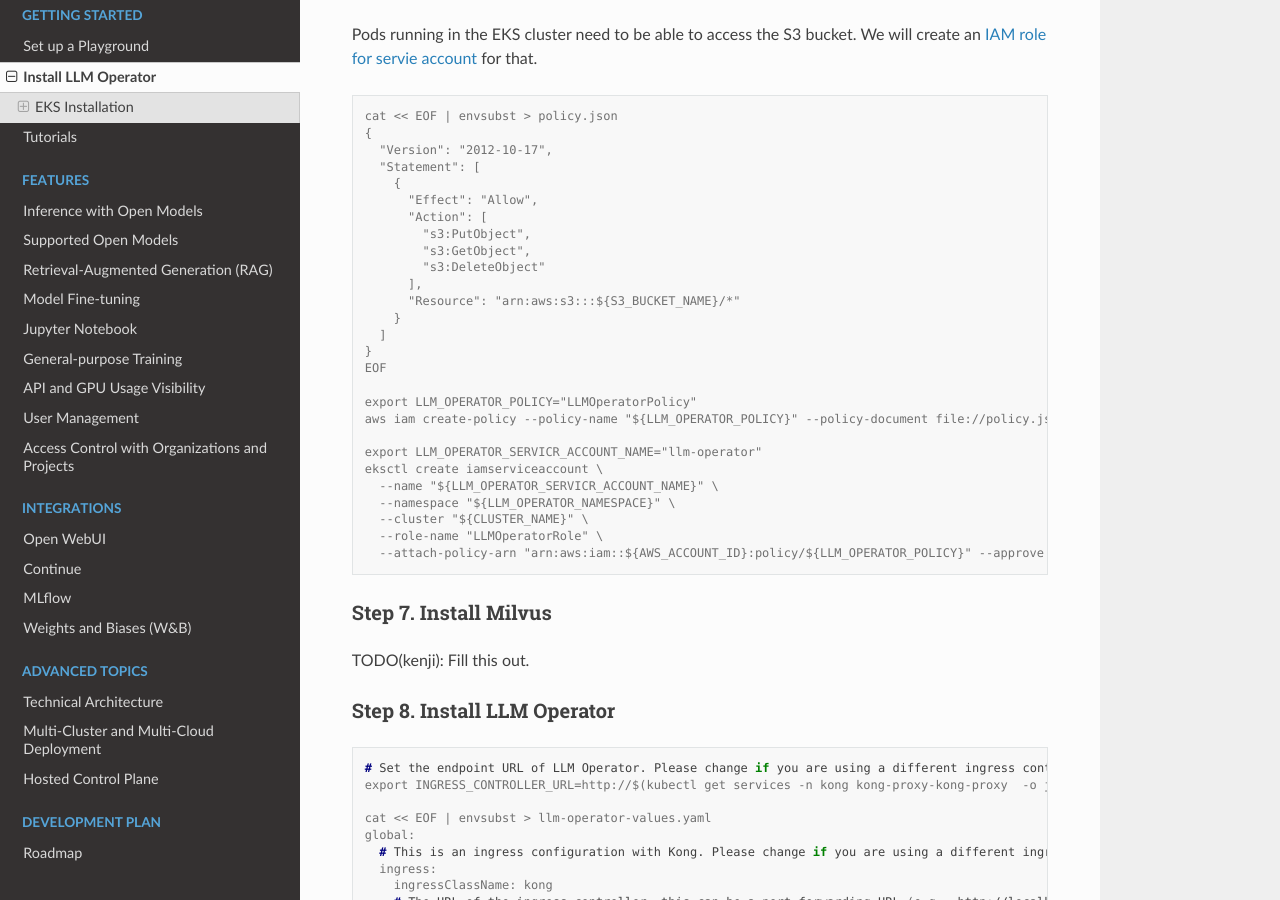
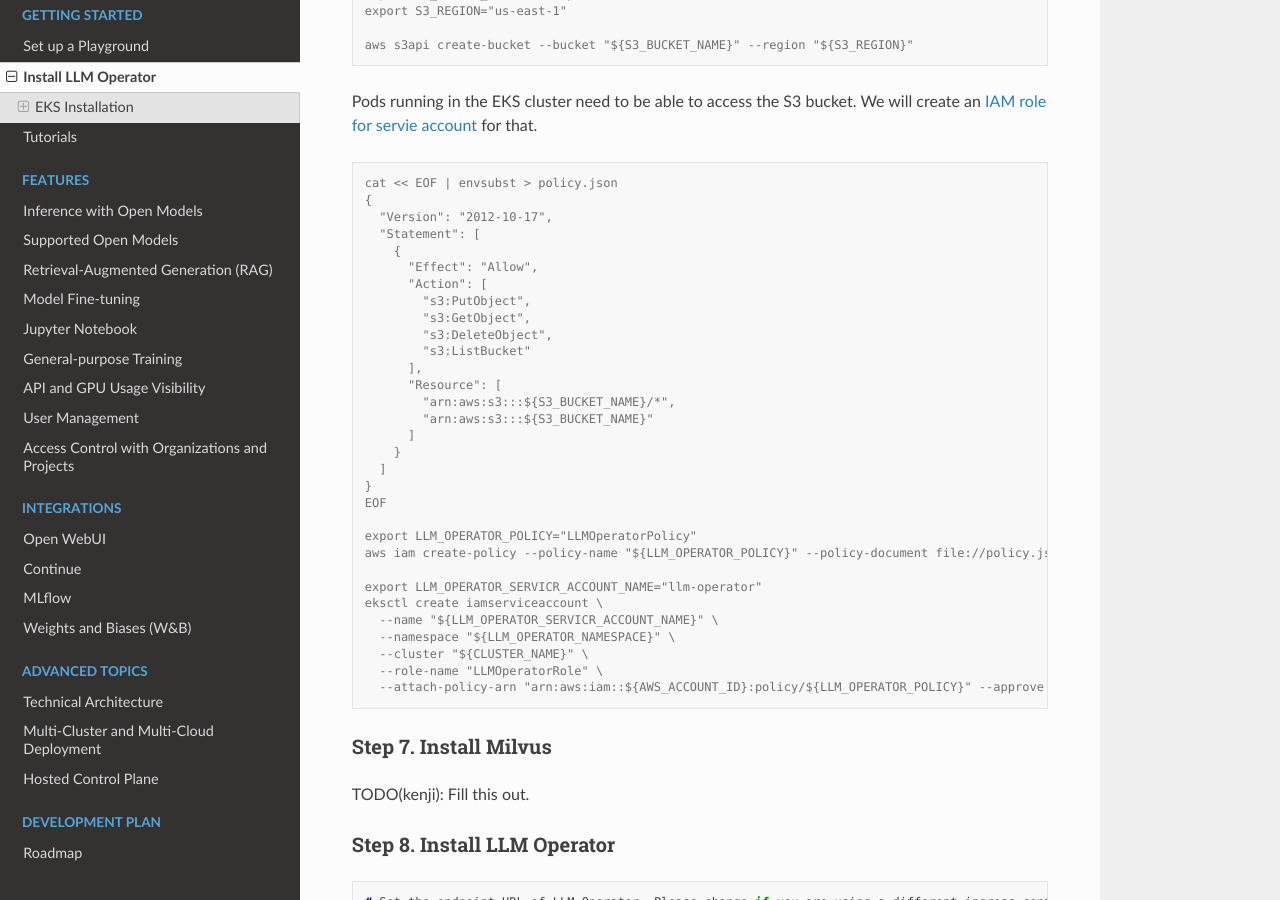
Before and after one commit to llm-operator/docs, a Sphinx documentation site: the page built from docs/source/install.rst, in a window 1280 px wide and 900 px high, scrolled down 6537 px. Built offline with Sphinx 7.4.7 and the Read the Docs theme 2.0.0, drawn with Linux system fonts in a browser that asks for light colours; some of the changed text lies outside the part shown.

Commit message:
Add ListBucket to the required permission (#119)

```diff
--- a/docs/source/install.rst
+++ b/docs/source/install.rst
@@ -63,9 +63,13 @@ are required for S3:
           "Action": [
             "s3:PutObject",
             "s3:GetObject",
-            "s3:DeleteObject"
+            "s3:DeleteObject",
+            "s3:ListBucket"
           ],
-          "Resource": "arn:aws:s3:::<bucket name>/*"
+          "Resource": [
+            "arn:aws:s3:::<bucket name>",
+            "arn:aws:s3:::<bucket name>/*"
+	  ]
         }
       ]
     }
@@ -359,9 +363,13 @@ Pods running in the EKS cluster need to be able to access the S3 bucket. We will
          "Action": [
            "s3:PutObject",
            "s3:GetObject",
-           "s3:DeleteObject"
+           "s3:DeleteObject",
+           "s3:ListBucket"
          ],
-         "Resource": "arn:aws:s3:::${S3_BUCKET_NAME}/*"
+         "Resource": [
+           "arn:aws:s3:::${S3_BUCKET_NAME}/*",
+           "arn:aws:s3:::${S3_BUCKET_NAME}"
+	 ]
        }
      ]
    }
```
